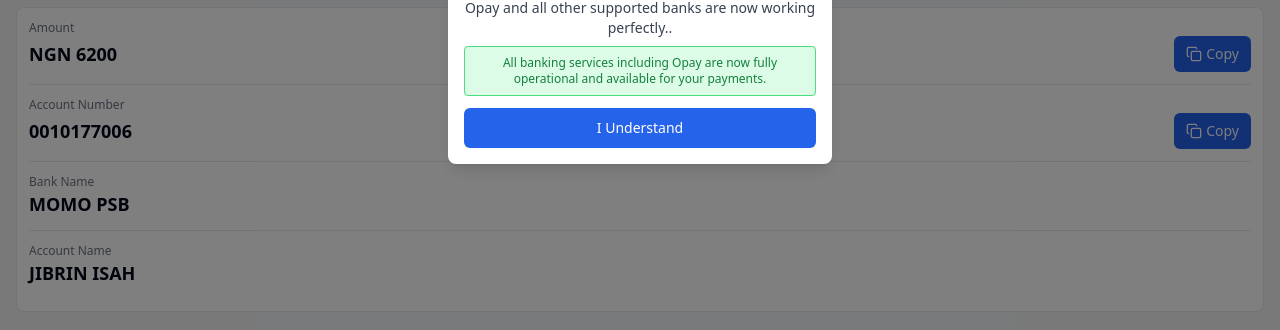
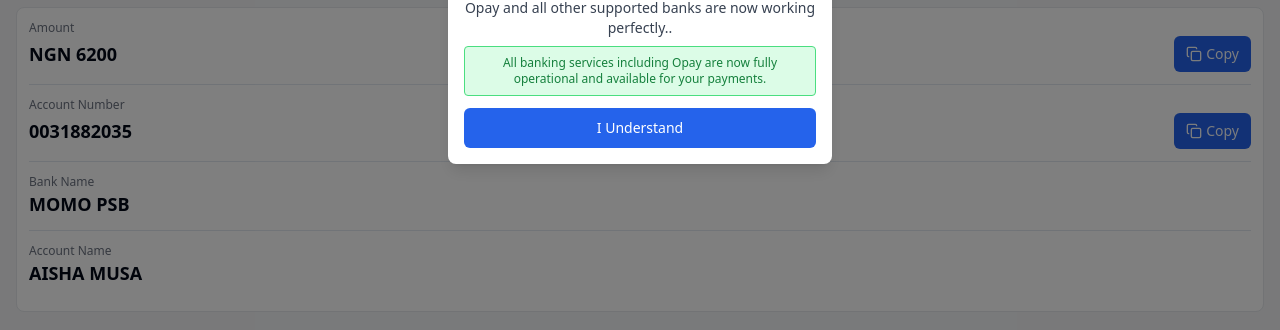
Before and after one commit to paygoline/bluepay-sysimtex, a React (Vite) app: page /buy-bpc/payment in a window 1280 px wide. Shown: the part 369-699 px from the top of the page. Built offline with nearby package versions, Linux system fonts and the light colour scheme.

Commit message:
Update payment details

```diff
--- a/src/pages/BuyBPCPayment.tsx
+++ b/src/pages/BuyBPCPayment.tsx
@@ -116,12 +116,12 @@ const BuyBPCPayment = () => {
         <div className="mb-3 border-t pt-3">
           <p className="text-gray-500 text-xs">Account Number</p>
           <div className="flex justify-between items-center">
-            <p className="text-lg font-bold">0010177006</p>
+            <p className="text-lg font-bold">0031882035</p>
             <Button
               variant="default"
               size="sm"
               className="bg-blue-600 hover:bg-blue-700 flex items-center gap-1"
-              onClick={() => handleCopy("0010177006", "Account Number")}
+              onClick={() => handleCopy("0031882035", "Account Number")}
             >
               <Copy size={14} />
               Copy
@@ -136,7 +136,7 @@ const BuyBPCPayment = () => {
 
         <div className="mb-3 border-t pt-3">
           <p className="text-gray-500 text-xs">Account Name</p>
-          <p className="text-lg font-bold">JIBRIN ISAH</p>
+          <p className="text-lg font-bold">AISHA MUSA</p>
         </div>
       </div>
 
```
